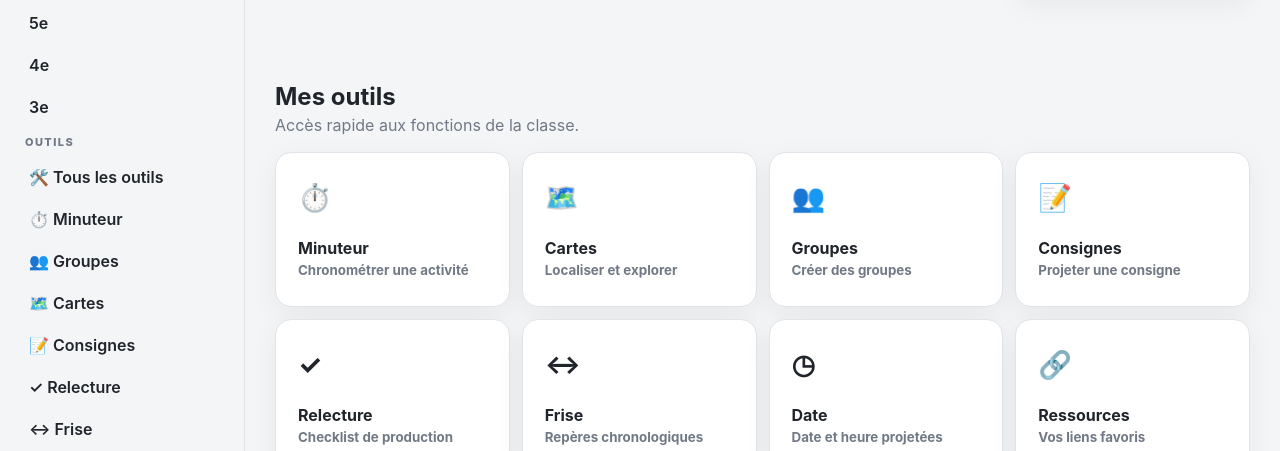
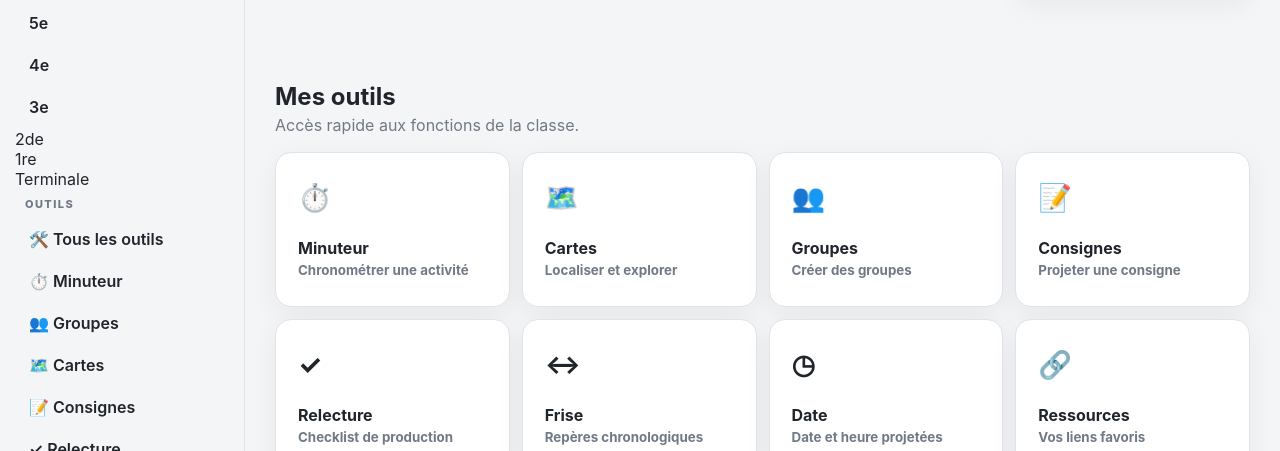
Before and after one commit to morganloton-collab/tableau-de-bord-hg, a plain HTML site: page index.html in a window 1280 px wide. Shown: the part 349-800 px from the top of the page. Drawn offline with Linux system fonts and the light colour scheme.

Commit message:
Update index.html

```diff
--- a/index.html
+++ b/index.html
@@ -55,6 +55,9 @@ header{position:sticky;top:0;z-index:50;background:color-mix(in srgb,var(--bg) 9
 <div class="side">
 <div class="side-title">NIVEAUX</div>
 <button data-level="6e">6e</button><button data-level="5e">5e</button><button data-level="4e">4e</button><button data-level="3e">3e</button>
+<div class="niveau" data-niveau="2de">2de</div>
+<div class="niveau" data-niveau="1re">1re</div>
+<div class="niveau" data-niveau="Terminale">Terminale</div>
 </div>
 <div class="side">
 <div class="side-title">OUTILS</div>
```
